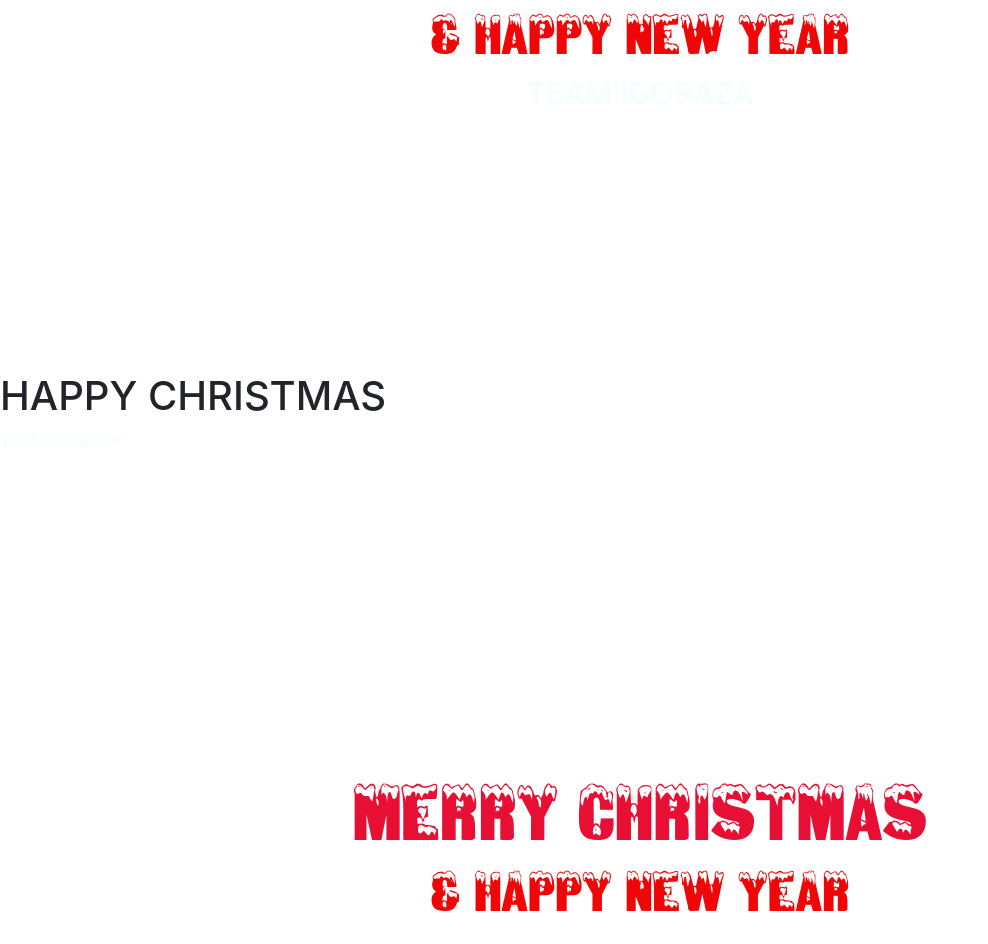
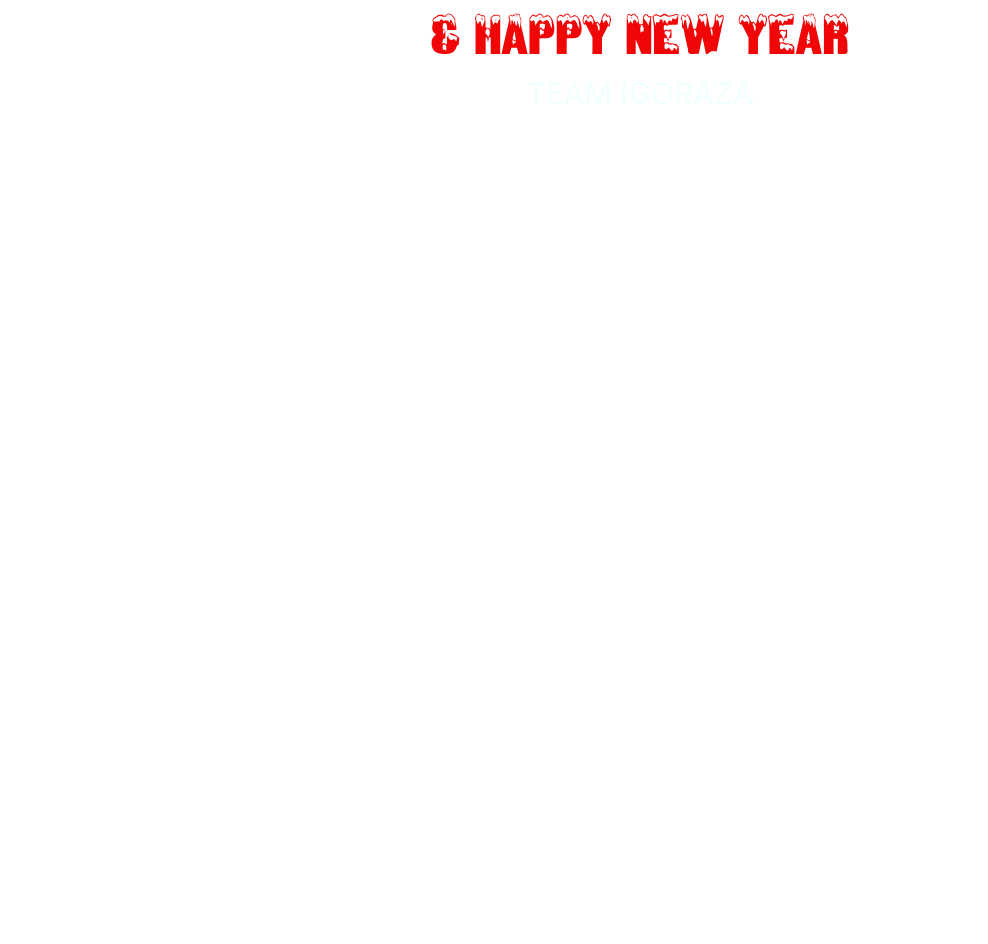
Before and after one commit to Gowrishankarvv/cristhmaswebsiteigoraza, a plain HTML site: page index.html in a window 1280 px wide. Shown: the part 389-1333 px from the top of the page, without its empty margins (0-988 px from the left). After the commit the page ends 800 px from the top, so only its background shows below. Drawn offline with nearby package versions, Linux system fonts and the light colour scheme; no server answers.

Commit message:
Update index.html

```diff
--- a/index.html
+++ b/index.html
@@ -76,21 +76,7 @@
 
 
 
-	<H1> <br>
-        <br>
-        <br>
-        <br>
 
-        <br>HAPPY CHRISTMAS
-        <br>
-    </H1>
-	<p> <a href="https://igoraza.ml/" target="_blank">TEAM IGORAZA </a></p>
-	<section id="wish_heading">
-
-		<div>
-		   <h2 id="wish" style="padding-top: 300px;" class="text-center">MERRY CHRISTMAS</h2>
-		   <h3 id="wish2" class="text-center">& HAPPY NEW YEAR</h3>
-		 </div>
 <!-- новогодняя мотня 2.1 -->
 <div class="b-page_newyear">
 	<div class="b-page__content">
```
